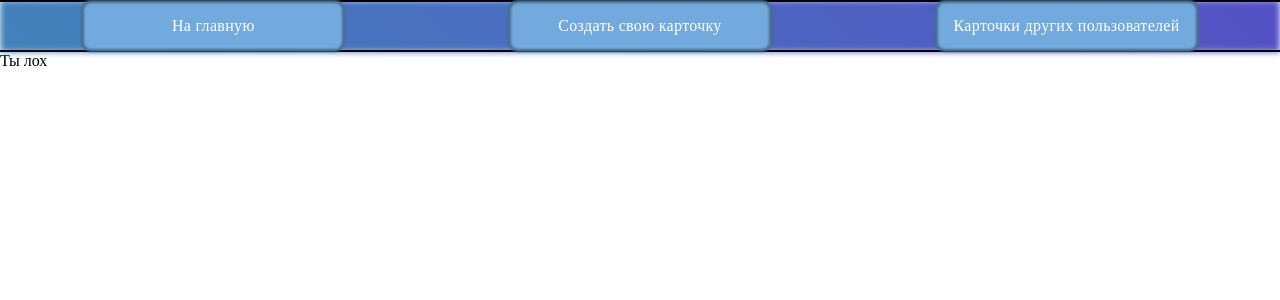
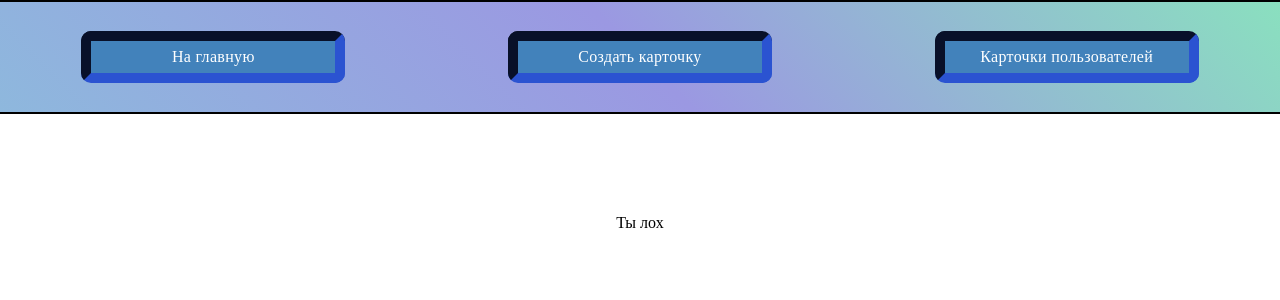
Before and after one commit to foxsink/smileAtMe, a Nuxt app: page /card/create in a window 1280 px wide. Shown: the top 300 px of the page. Built offline with nearby package versions, Linux system fonts and the light colour scheme.

Commit message:
fix styles (2)

```diff
--- a/assets/globalStyles/global.scss
+++ b/assets/globalStyles/global.scss
@@ -11,13 +11,12 @@ body {
 }
 .navigation-background {
   position: absolute;
-  background: linear-gradient(.125turn, #4282BB, #5450C5);
+  background: linear-gradient(.125turn, #8EB8DD, #9B98E2, #8AE0BF);
   top: 50%;
   left: 50%;
   width: 100%;
   height: 100%;
   transform: translate(-50%, -50%);
-  filter: blur(3px);
   box-sizing: border-box;
 }
 .navigation-border {
@@ -35,8 +34,9 @@ body {
   display: flex;
   align-items: stretch;
   justify-content: space-around;
-  margin: 0;
-  padding: 0;
+  padding-left: 0;
+  padding-top: 15px;
+  padding-bottom: 15px;
 }
 .navigation-list-link {
   $self: &;
@@ -57,10 +57,9 @@ body {
     display: block;
     width: 100%;
     height: 100%;
-    background: #72AADD;
+    background: #4282BB;
     border-radius: 10px;
-    filter: blur(1px);
-    border: 3px solid #486C8C;
+    border: 10px inset #1A327D;
     box-sizing: border-box;
     transform: translate(-50%, -50%);
     transition: background-color 0.3s ease;
@@ -96,5 +95,10 @@ body {
 .main-container {
   font-family: "dewberry";
   display: flex;
+  justify-content: center;
   width: 100%;
+  margin-top: 50px;
+  &:first-child {
+    margin-top: 0;
+  }
 }
--- a/layouts/default.vue
+++ b/layouts/default.vue
@@ -1,6 +1,6 @@
 <template>
   <div class="body-container">
-    <header>
+    <header class="main-container">
       <nav class="navigation">
         <div class="navigation-background"></div>
         <div class="navigation-border"></div>
@@ -12,12 +12,12 @@
           </nuxt-link>
           <nuxt-link href="/card/create" class="navigation-list-link">
             <li class="navigation-list-link__item">
-              Создать свою карточку
+              Создать карточку
             </li>
           </nuxt-link>
           <nuxt-link href="/gallery" class="navigation-list-link">
             <li class="navigation-list-link__item">
-                Карточки других пользователей
+                Карточки пользователей
             </li>
           </nuxt-link>
         </ul>
@@ -26,7 +26,7 @@
     <main class="main-container">
       <slot />
     </main>
-    <footer>
+    <footer class="main-container">
   Ты лох
     </footer>
   </div>
```
Also changed, not shown: src/styles/card.scss (+4 -3 lines).
